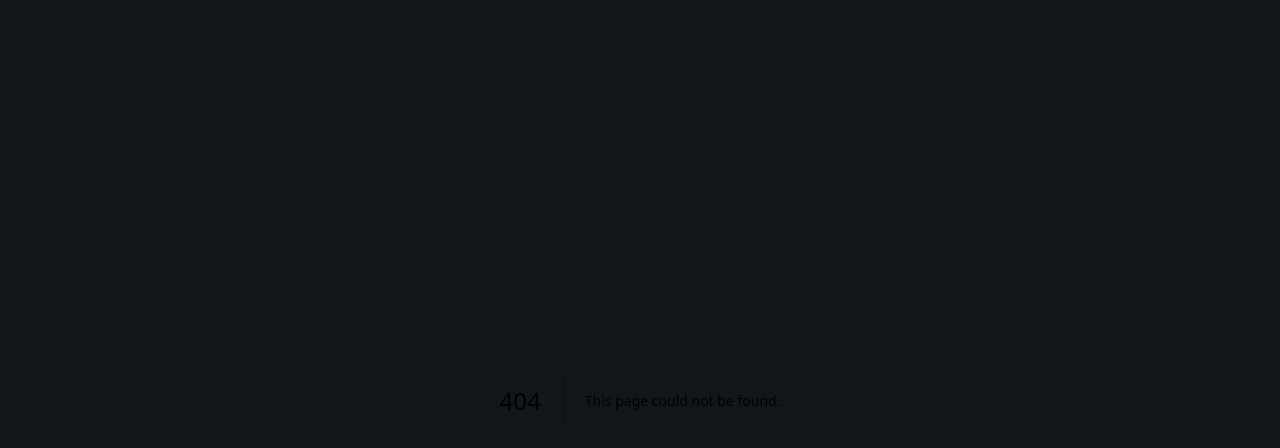
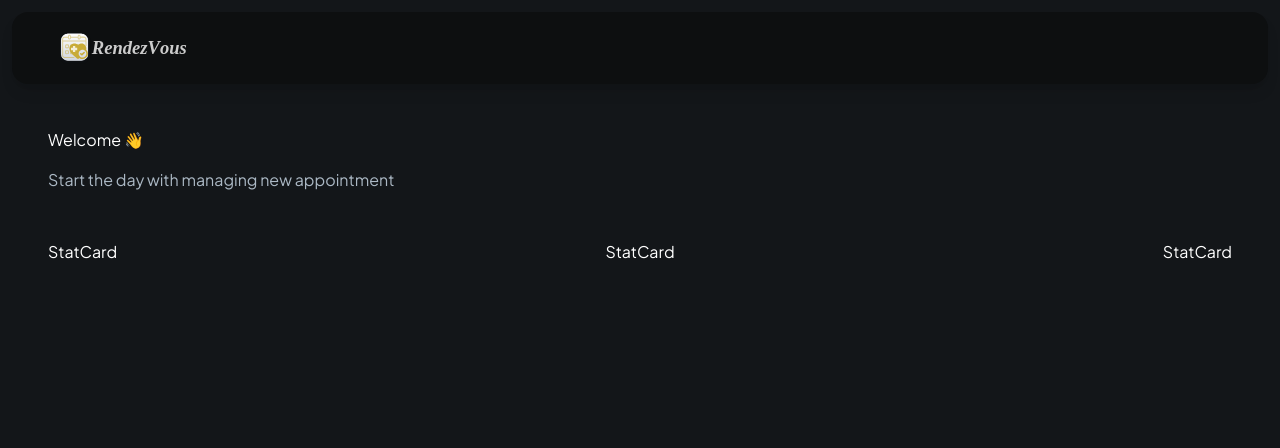
Before and after one commit to yayano/rendezVous, a Next.js app: page /admin in a window 1280 px wide. Before the commit this address had no page. Shown: the top 448 px of the page. Built offline with nearby package versions, Linux system fonts and the light colour scheme.

Commit message:
create admin panel

```diff
--- /dev/null
+++ b/app/admin/page.tsx
@@ -0,0 +1,52 @@
+import StatCard from "@/components/StatCard";
+import Image from "next/image";
+import Link from "next/link";
+
+const Admin = () => {
+  return (
+    <div className="mx-auto flex max-w-7xl flex-col space-y-14">
+      <header className="admin-header">
+        <Link href="/" className="cursor-pointer">
+          <Image
+            src="/assets/icons/logo-full.svg"
+            height={32}
+            width={32}
+            alt="logo"
+            className="h-8 w-fit"
+          />
+        </Link>
+        <p className="text-16-semibold "></p>
+      </header>
+      <main className="admin-main">
+        <section className="w-full space-y-4">
+          <h1>Welcome 👋 </h1>
+          <p className="text-dark-700">
+            Start the day with managing new appointment
+          </p>
+        </section>
+        <section className="admin-stat">
+          <StatCard
+            type="appointments"
+            count={5}
+            label="Scheduled appointment"
+            icon="/assets/icons/appointments.svg"
+          />
+          <StatCard
+            type="pending"
+            count={10}
+            label="Pending appointment"
+            icon="/assets/icons/pending.svg"
+          />
+          <StatCard
+            type="cancelled"
+            count={2}
+            label="Cancelled appointment"
+            icon="/assets/icons/cancelled.svg"
+          />
+        </section>
+      </main>
+    </div>
+  );
+};
+
+export default Admin;
--- /dev/null
+++ b/components/StatCard.tsx
@@ -0,0 +1,11 @@
+interface StatCardProps {
+  type: "appointments" | "pending" | "cancelled";
+  count: number;
+  label: string;
+  icon: string;
+}
+const StatCard = ({ count = 0, label, icon, type }: StatCardProps) => {
+  return <div>StatCard</div>;
+};
+
+export default StatCard;
```
